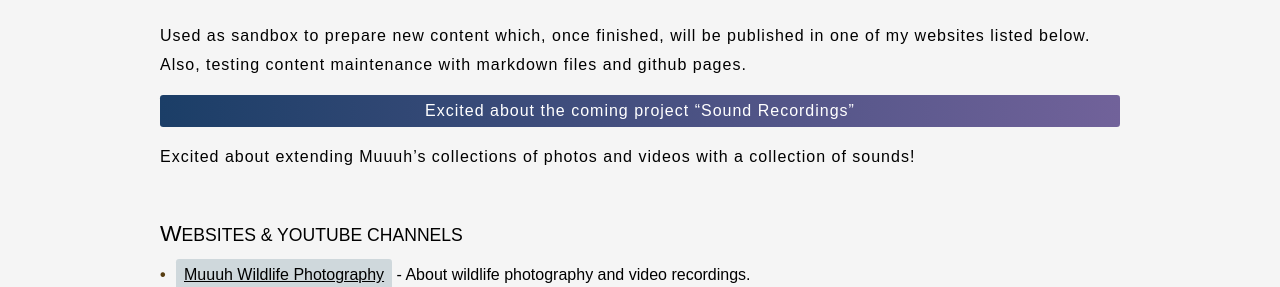
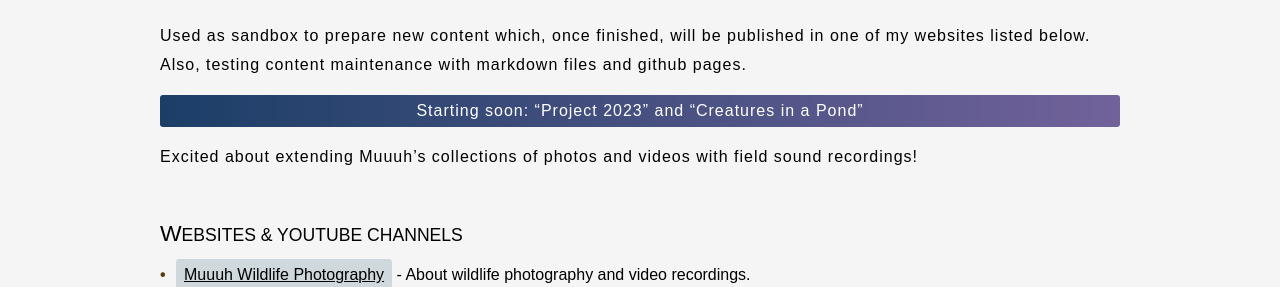
Before and after one commit to KHMuller/khmuller.github.io, a Jekyll site: the page built from index.md, in a window 1280 px wide. Shown: the part 173-460 px from the top of the page. Built offline with Jekyll 4.4.1, drawn with Linux system fonts in a browser that asks for light colours.

Commit message:
Update Dec 2022

```diff
--- a/index.md
+++ b/index.md
@@ -10,9 +10,9 @@ canonical: https://khmuller.github.io
 Used as sandbox to prepare new content which, once finished, will be published in one of my websites listed below. Also, testing content maintenance with markdown files and github pages.
 
 {: .enhanced}
-Excited about the coming project "Sound Recordings"
+Starting soon: "Project 2023" and "Creatures in a Pond"
 
-Excited about extending Muuuh's collections of photos and videos with a collection of sounds!
+Excited about extending Muuuh's collections of photos and videos with field sound recordings!
 
 ### Websites &amp; YouTube Channels
 
```
